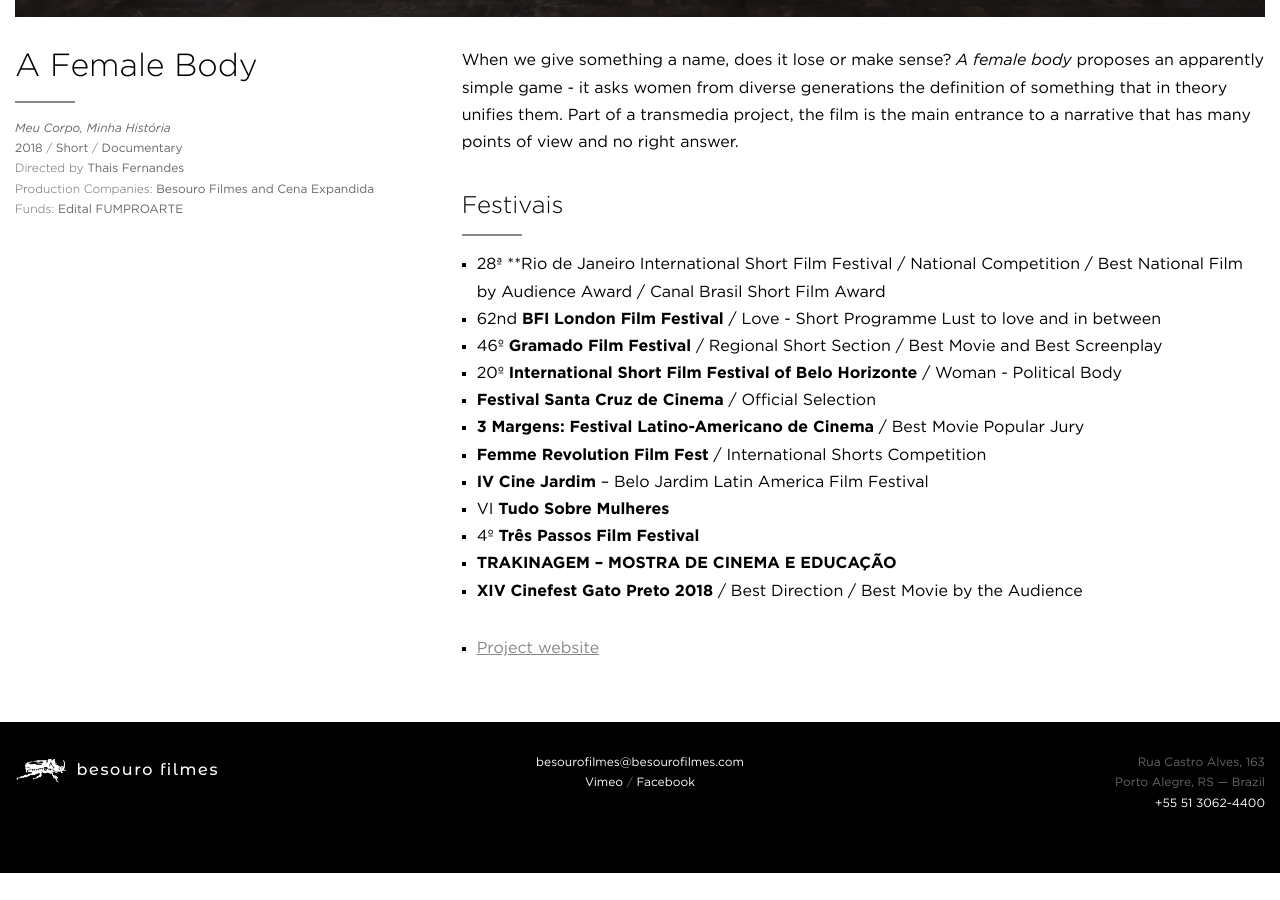
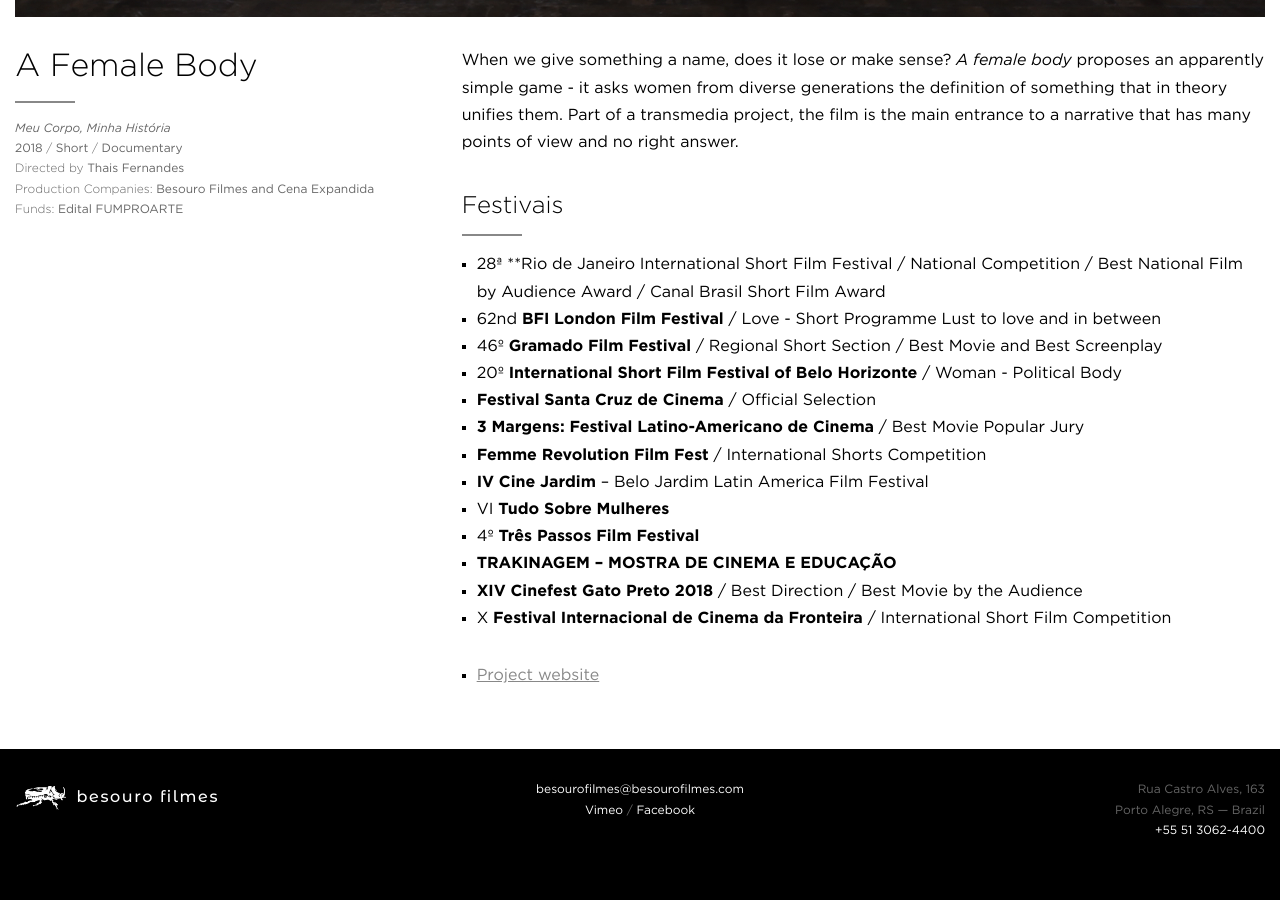
Before and after one commit to arthrfrts/besouro, a Jekyll site: the page built from _projects/a-female-body.md, in a window 1280 px wide and 900 px high, scrolled down 801 px. Built offline with Jekyll 4.4.1, drawn with Linux system fonts in a browser that asks for light colours; before the commit the page ends 1674 px from its top, so only the background shows below that.

Commit message:
Updated A Female Body

```diff
--- a/_projects/a-female-body.md
+++ b/_projects/a-female-body.md
@@ -33,6 +33,8 @@ When we give something a name, does it lose or make sense? _A female body_ propo
 * 4º **Três Passos Film Festival**
 * **TRAKINAGEM – MOSTRA DE CINEMA E EDUCAÇÃO**
 * **XIV Cinefest Gato Preto 2018** / Best Direction / Best Movie by the Audience
+* X **Festival Internacional de Cinema da Fronteira** / International Short Film Competition
+
 
 
 * [Project website](http://afemalebodyproject.com/#top)
```
